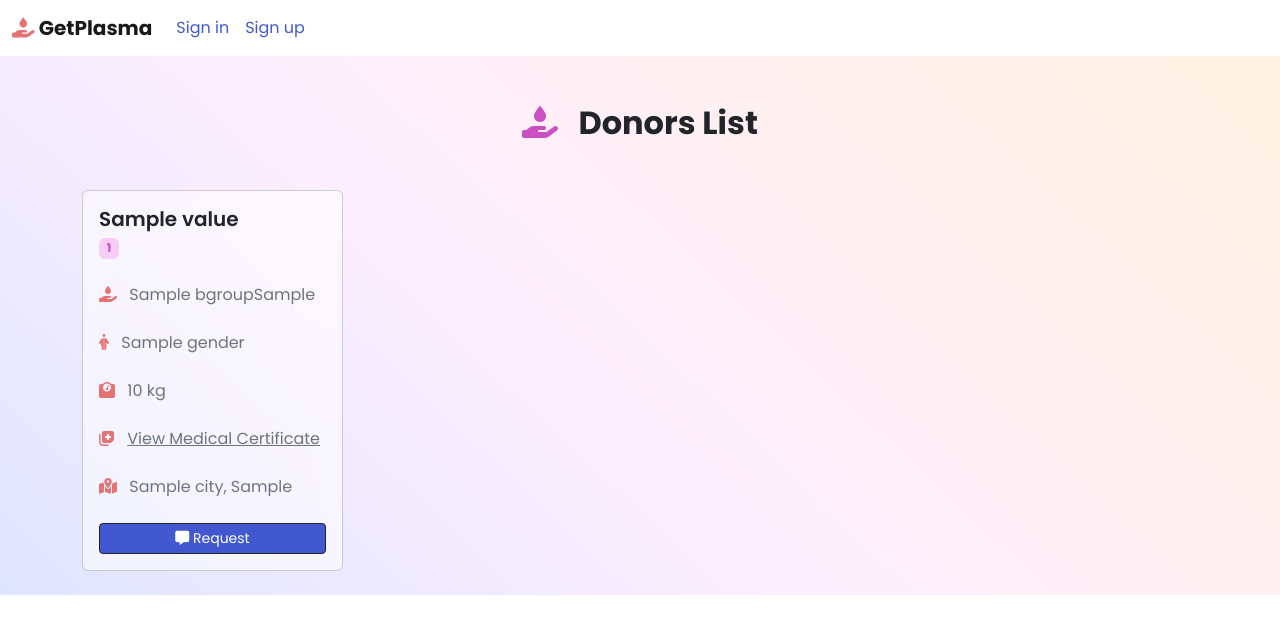
After one commit to IBM-EPBL/IBM-Project-23331-1659878515, a Flask app: template Project Development Phase/Sprint 2/templates/donors.html in a window 1280 px wide. The commit adds this page. Shown: the top 634 px of the page. Run offline with Flask 2, Linux system fonts and the light colour scheme; the template is opened without the code that fills it: most values are stand-ins (such as "Sample title", 1, 10 or a date in 2020).

Commit message:
add: donors list

```diff
--- a/Project Development Phase/Sprint 2/app.py
+++ b/Project Development Phase/Sprint 2/app.py
@@ -61,8 +61,8 @@ def signout():
 
 @app.route('/register')
 def register():
-    if session:   #inform user if they're already signed in the same session
-        flash('You are already signed in! Sign out to login with a different account')
+    if 'UID' in session:   #inform user if they're already signed in the same session
+        flash('You are already logged in! Sign out to login with a different account')
         return redirect(url_for('dashboard'))
 
     else:
@@ -88,10 +88,10 @@ def regform():
     acc = ibm_db.fetch_assoc(pstmt)
 
     if acc:     #inform user to sign in if they have an existing account
-        flash('You are already a member. Please sign in using your registered credentials')
+        flash('You are already a registered member. Please sign in using your registered credentials')
 
     else:
-        sql = 'INSERT INTO ' + dtype + ' VALUES(?,?,?)' #insert credentials of new user to the database
+        sql = 'INSERT INTO ' + dtype + ' (uid, pwd, uname) VALUES(?,?,?)' #insert credentials of new user to the database
         pstmt = ibm_db.prepare(connection, sql)
         ibm_db.bind_param(pstmt, 1, uid)
         ibm_db.bind_param(pstmt, 2, pwd)
@@ -133,7 +133,7 @@ def regform():
 
 @app.route('/signin')
 def signin():
-    if session:   #inform user if they're already signed in the same session
+    if 'UID' in session:   #inform user if they're already signed in the same session
         flash('You are already signed in! Sign out to login with a different account')
         return redirect(url_for('dashboard'))
     return render_template('signin.html')   #take user to the sign in page
@@ -189,6 +189,7 @@ def medform():
 
 
     try:
+        #Upload donor's medical certificate to object storage
         part_size = 1024 * 1024 * 5
         file_threshold = 1024 * 1024 * 15
 
@@ -197,13 +198,14 @@ def medform():
             multipart_chunksize = part_size
         )
 
-        cos.Object(bucket_name, "MedCert_"+uid).upload_fileobj(
+        cos.Object(bucket_name, "MedCert_" + uid + '.' +  medfile.filename.split('.')[1]).upload_fileobj(
             Fileobj = medfile,
             Config = transfer_config
         )
 
-        flash(f"MedCert_{uid}File uploaded successfully")
-        medfile_url = "https://getplasma-pvt.s3.jp-tok.cloud-object-storage.appdomain.cloud/MedCert_"+uid
+        flash("Medical Certificate File uploaded successfully")
+        #public URL of the uploaded certificate file
+        medfile_url = "https://getplasma-pvt.s3.jp-tok.cloud-object-storage.appdomain.cloud/MedCert_" + uid + '.' +medfile.filename.split('.')[1]
 
     except ClientError as e:
          flash("Error occured while trying to upload medical certificate")
@@ -214,7 +216,7 @@ def medform():
 
 
 
-
+    #update user's medical and contact details
     sql = f"UPDATE {dtype} SET uname=?, uage=?, gender=?, weight=?, bgroup=?, rh=?, {'medfile=?, ' if dtype == 'Donor' else ''}addr=?, city=?, st=?, zip=? WHERE uid=?"
     pstmt = ibm_db.prepare(connection, sql)
     if dtype=='Donor':
@@ -223,7 +225,7 @@ def medform():
         param = uname, uage, gender, weight, bgroup, rh, addr, city, st, zip, uid
     ibm_db.execute(pstmt, param)
 
-    sql = 'SELECT * from ' + dtype + ' WHERE uid=?'   #check if user is already registered
+    sql = 'SELECT * from ' + dtype + ' WHERE uid=?'
     pstmt = ibm_db.prepare(connection, sql)
     ibm_db.bind_param(pstmt, 1, uid)
     ibm_db.execute(pstmt)
@@ -238,3 +240,17 @@ def medform():
         flash('Error occured while trying to update the profile')
 
     return redirect(url_for('dashboard'))
+
+
+@app.route('/donors')
+def donors():
+    sql = 'SELECT uid, uname, uage, gender, weight, bgroup, rh, medfile, addr, city, st, zip from DONOR'
+    stmt = ibm_db.exec_immediate(connection, sql)
+
+    donor_list = {}
+    i=0
+    while (res:=ibm_db.fetch_assoc(stmt)) != False:
+        donor_list[i] = res
+        i+=1
+
+    return render_template('donors.html', donors = donor_list)
--- a/Project Development Phase/Sprint 2/static/custom.css
+++ b/Project Development Phase/Sprint 2/static/custom.css
@@ -39,8 +39,16 @@
     background-color: var(--sec)
 }
 
+.custom-secondary-bg{
+    background-color: #f48ded65;
+}
+
 .custom-tertiary{
     background-color: var(--ter)
+}
+
+.custom-accent{
+    background-color: #E57373;
 }
 
 body{
--- a/Project Development Phase/Sprint 2/templates/base.html
+++ b/Project Development Phase/Sprint 2/templates/base.html
@@ -29,8 +29,15 @@
                 <ul class="navbar-nav">
                     {% if session.UID %}
                         <li class="nav-item">
-                            <a class="nav-link text-custom-primary" href="/" href="#">Home</a>
+                            <a class="nav-link text-custom-primary" href="/dashboard">Dashboard</a>
                         </li>
+
+                        {% if session.DTYPE == "Patient" %}
+                            <li class="nav-item">
+                                <a class="nav-link text-custom-primary" href="/donors">Donors</a>
+                            </li>
+                        {% endif %}
+
                         <li class="nav-item">
                             <a class="nav-link text-custom-primary" href="/signout">
                                 <i class="fa-solid fa-right-from-bracket"></i>
--- /dev/null
+++ b/Project Development Phase/Sprint 2/templates/donors.html
@@ -0,0 +1,121 @@
+{% extends 'base.html' %}
+
+{% block head %}
+<title>GetPlasma - Donors</title>
+<style>
+
+  .card {
+    position: relative;
+    display: flex;
+    flex-direction: column;
+    min-width: 0;
+    word-wrap: break-word;
+  }
+
+  .badge {
+    display: inline-block;
+    padding: 0.25em 0.6em;
+    font-size: 75%;
+    line-height: 1;
+    text-align: center;
+    white-space: nowrap;
+    vertical-align: baseline;
+    border-radius: 0.75rem;
+  }
+</style>
+{% endblock %}
+
+
+{% block body %}
+<div class="modal fade" id="modal" tabindex="-1" aria-labelledby="modalLabel" aria-hidden="true">
+  <div class="modal-dialog">
+    <div class="modal-content">
+      <div class="modal-header">
+        <h1 class="modal-title fs-5" id="modalLabel">Donor's Medical Certificate</h1>
+        <button type="button" class="btn-close" data-bs-dismiss="modal" aria-label="Close"></button>
+      </div>
+      <div class="modal-body">
+        <img class="modal-cert-container" width="100%">
+        <iframe src="{{session.MEDFILE}}" class="model-cert-container"></iframe>
+      </div>
+      <div class="modal-footer">
+        <button type="button" class="btn btn-secondary" data-bs-dismiss="modal">Close</button>
+      </div>
+    </div>
+  </div>
+</div>
+
+
+<section class="vh-200 main-bg-light">
+  <div class="container pt-5">
+
+
+    <div class="mb-5 text-center">
+      <i class="fa-solid fa-hand-holding-droplet fa-2x me-3 text-custom-secondary"></i>
+      <span class="h2 fw-bold mb-0">Donors List</span>
+    </div>
+    <div class="row">
+      {% for key, value in donors.items() %}
+      <div class="col-xl-3 col-sm-6">
+        <div class="card glass mb-4">
+          <div class="card-body">
+            <div>
+              <h5 class="font-size-16 mb-1 text-dark fw-semibold">{{value['UNAME']}}</h5>
+              <span class="badge custom-secondary-bg text-custom-secondary mb-0">{{value['UID']}}</span>
+            </div>
+            <div class="mt-4">
+              <p class="text-muted mb-4">
+                <i class="fa-solid fa-hand-holding-droplet text-custom-accent me-2"></i>
+                {{value['BGROUP']}}{{value['RH']}}
+              </p>
+              <p class="text-muted mb-4">
+                <i class="fa-solid fa-person-half-dress text-custom-accent me-2"></i>
+                {{value['GENDER']}}
+              </p>
+              <p class="text-muted mb-4">
+                <i class="fa-solid fa-weight text-custom-accent me-2"></i>
+                {{value['WEIGHT']}} kg
+              </p>
+              <p class="link text-muted mb-4">
+                <i class="fa-solid fa-notes-medical text-custom-accent me-2"></i>
+                <a href="#modal" data-id="{{value['MEDFILE']}}" data-bs-toggle="modal"
+                  class="text-muted show-medcert">View Medical Certificate</a>
+              </p>
+              <p class="text-muted mb-4">
+                <i class="fa-solid fa-map-location-dot text-custom-accent me-2"></i>
+                {{value['CITY']}}, {{value['ST']}}
+              </p>
+            </div>
+            <button type="button" class="btn btn-dark text-white custom-primary btn-sm w-100"><i
+                class="fa-solid fa-message"></i> Request
+            </button>
+          </div>
+        </div>
+      </div>
+      {% endfor %}
+    </div>
+  </div>
+</section>
+
+<script>
+  let links = document.querySelectorAll('.show-medcert');
+  let link_list = [].slice.call(links), child;
+
+  link_list.forEach(function (item) {
+    item.addEventListener('click', function () {
+      let data_id = item.getAttribute('data-id');
+
+      document.querySelector('.modal-body').innerHTML = data_id == "None" ?
+        '<p>Medical Certificate was not provided by the donor</p>'
+        :
+        `<${data_id.includes('.pdf') ? 'iframe' : 'img'}
+                                                            width="100%" class="modal-cert-container h-100"
+                                                            src="${data_id}">
+                                                        </${data_id.includes('.pdf') ? 'iframe' : 'img'}>`;
+    })
+  });
+</script>
+{% endblock %}
+</body>
+
+</html>
```
Also changed, not shown: Project Development Phase/Sprint 2/templates/dashboard.html (+24 -8 lines).
